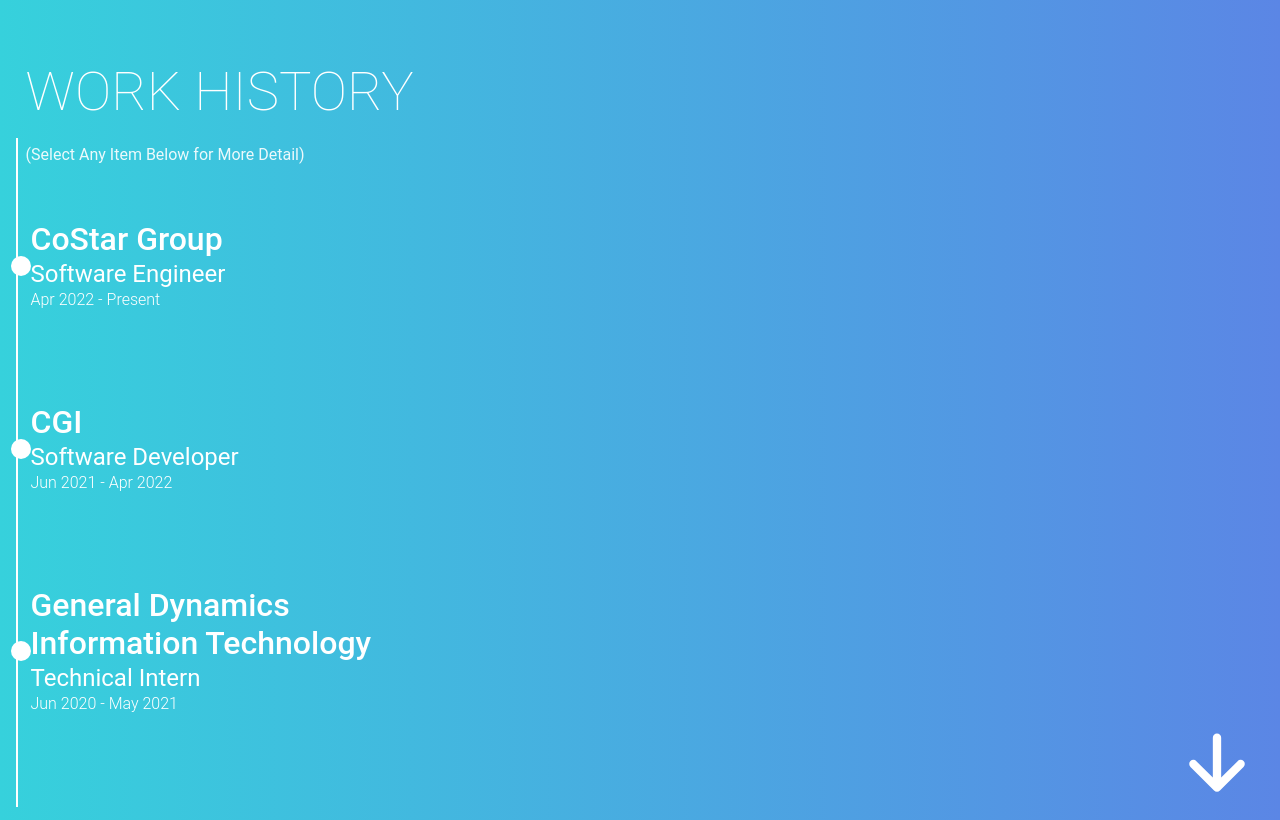
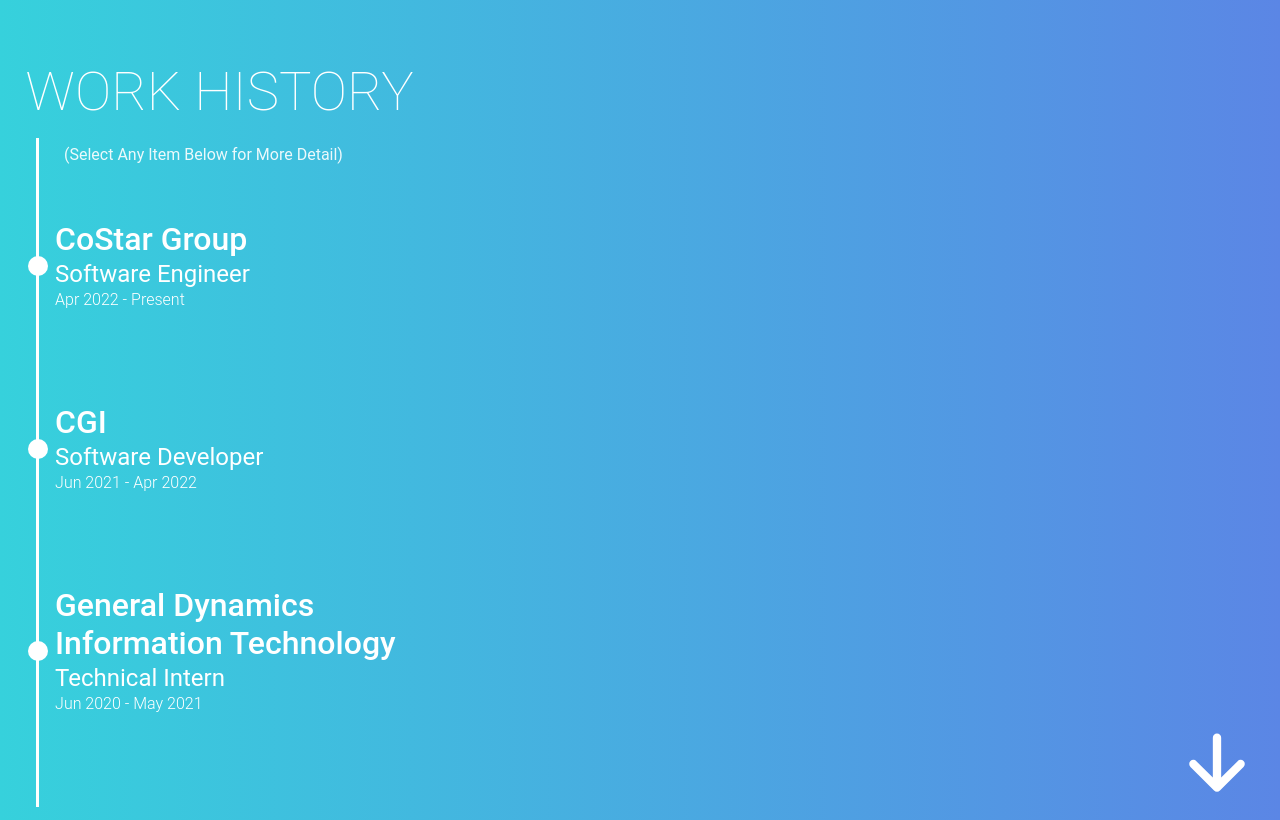
Before and after one commit to Marascax/alex-marasco-personal-site, a React (Create React App) app: page / in a window 1280 px wide. Shown: the part 2380-3200 px from the top of the page. Built offline with nearby package versions, Linux system fonts and the light colour scheme; grey boxes are pictures that could not be loaded.

Commit message:
absolute timeline percentages to pixels for consistency in resize

```diff
--- a/src/containers/pages/workHistory/workHistory.scss
+++ b/src/containers/pages/workHistory/workHistory.scss
@@ -42,6 +42,7 @@
     .timeline-hint {
         position: absolute;
         top: 1%;
+        left: 5%;
 
         font-weight: 400;
         opacity: 0.9;
@@ -59,16 +60,18 @@
 
         position: relative;
 
+        margin-left: 2%;
+
         &::before {
             content: '';
 
-            width: 0.5%;
+            width: 3px;
             height: 100%;
 
             background-color: white;
 
             position: absolute;
-            left: -2%;
+            left: -14px;
         }
     }
 
@@ -105,7 +108,7 @@
             background-color: white;
 
             position: absolute;
-            left: -3%;
+            left: -22px;
         }
 
         .item-container {
```
